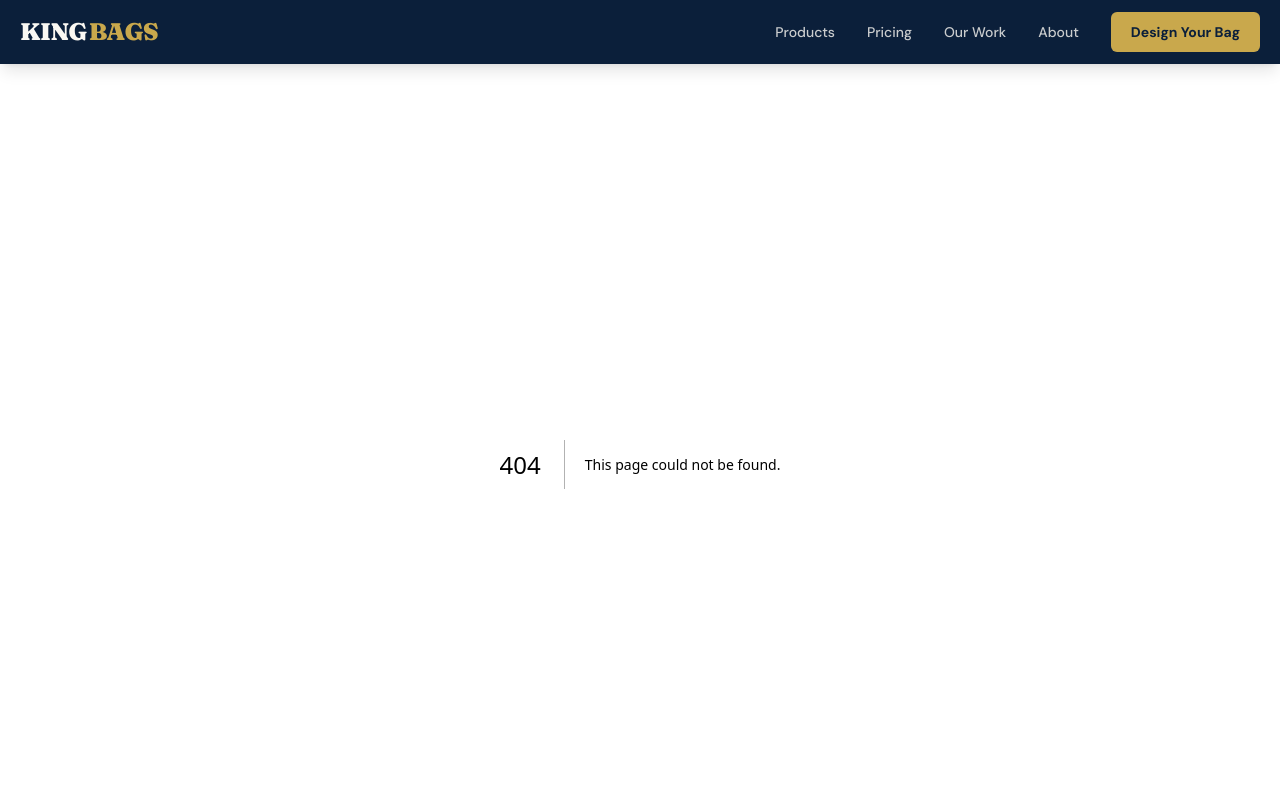
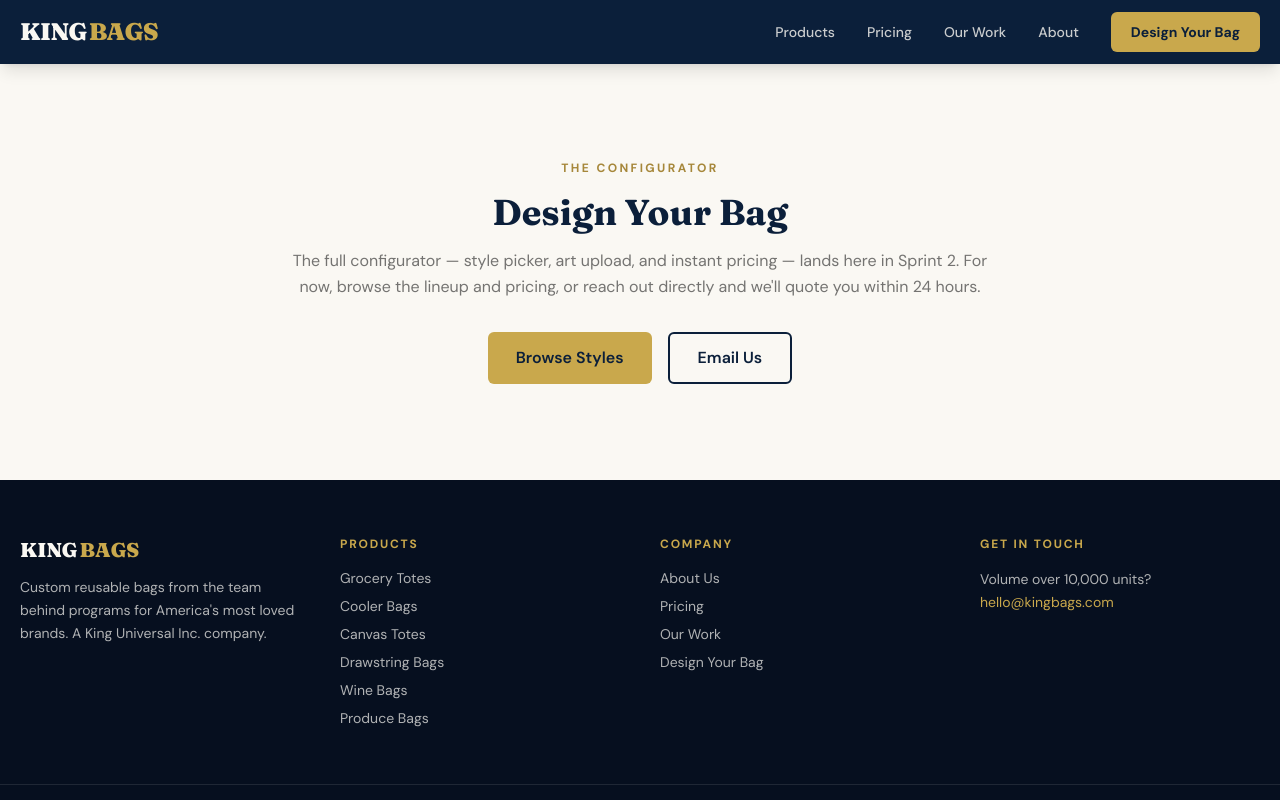
Before and after one commit to riley944/KINGBAGS, a Next.js app: page /design in a window 1280 px wide. Before the commit this address had no page. Shown: the top 800 px of the page. Built offline with nearby package versions, Linux system fonts and the light colour scheme.

Commit message:
Create page.tsx

```diff
--- /dev/null
+++ b/app/design/page.tsx
@@ -0,0 +1,23 @@
+import Link from "next/link";
+
+export const metadata = {
+  title: "Design Your Custom Bag | KINGBAGS",
+  description: "The KINGBAGS configurator — pick your style, upload art, get instant pricing. Coming in Sprint 2.",
+};
+
+export default function DesignPage() {
+  return (
+    <div className="mx-auto max-w-3xl px-5 py-24 text-center">
+      <p className="section-label mb-4">The Configurator</p>
+      <h1 className="font-serif font-bold text-4xl text-navy mb-4">Design Your Bag</h1>
+      <p className="text-ink/60 mb-8 leading-relaxed">
+        The full configurator — style picker, art upload, and instant pricing — lands here in Sprint 2.
+        For now, browse the lineup and pricing, or reach out directly and we'll quote you within 24 hours.
+      </p>
+      <div className="flex justify-center gap-4">
+        <Link href="/products" className="btn-gold">Browse Styles</Link>
+        <a href="mailto:hello@kingbags.com" className="btn-outline">Email Us</a>
+      </div>
+    </div>
+  );
+}
```
